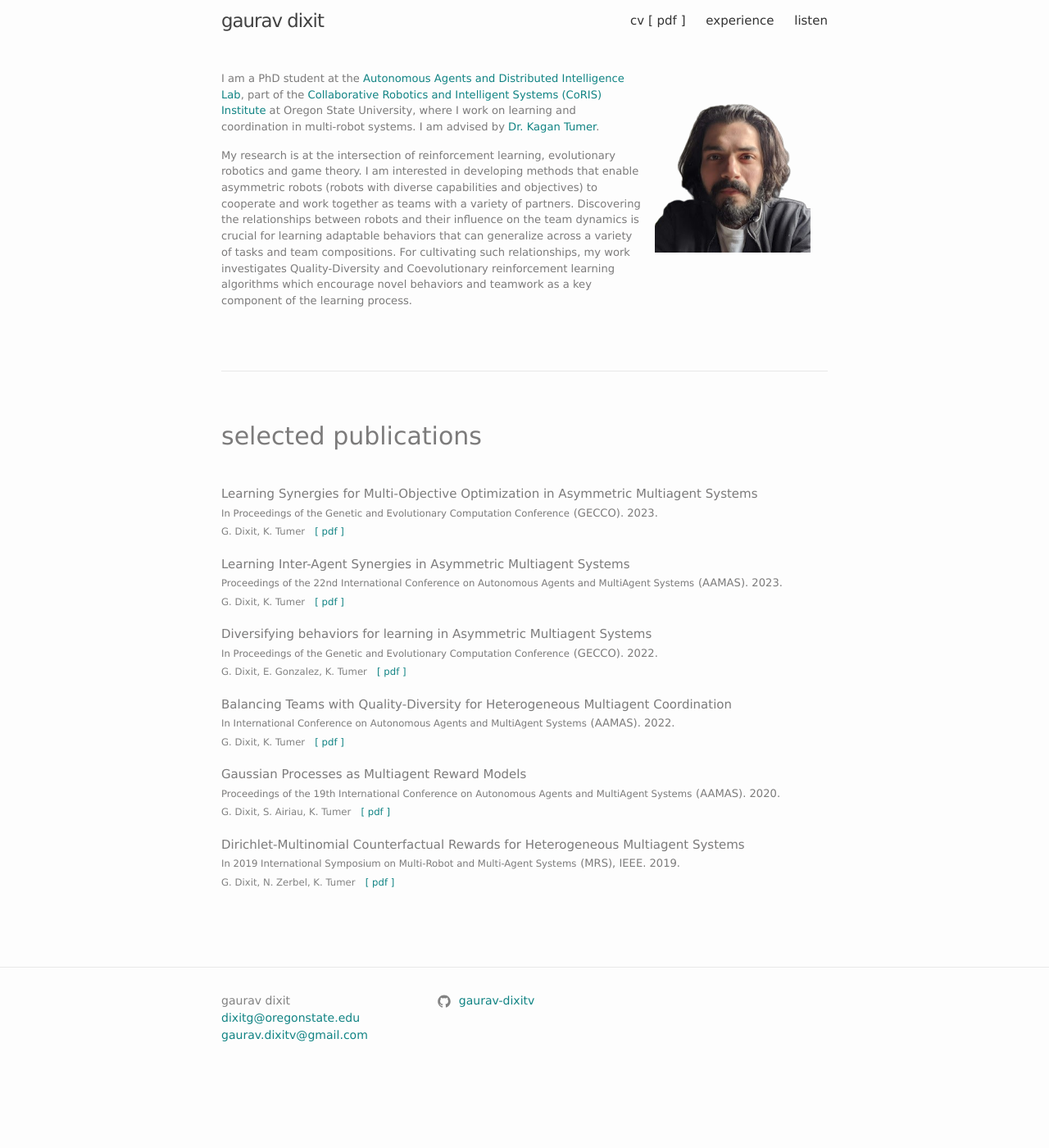
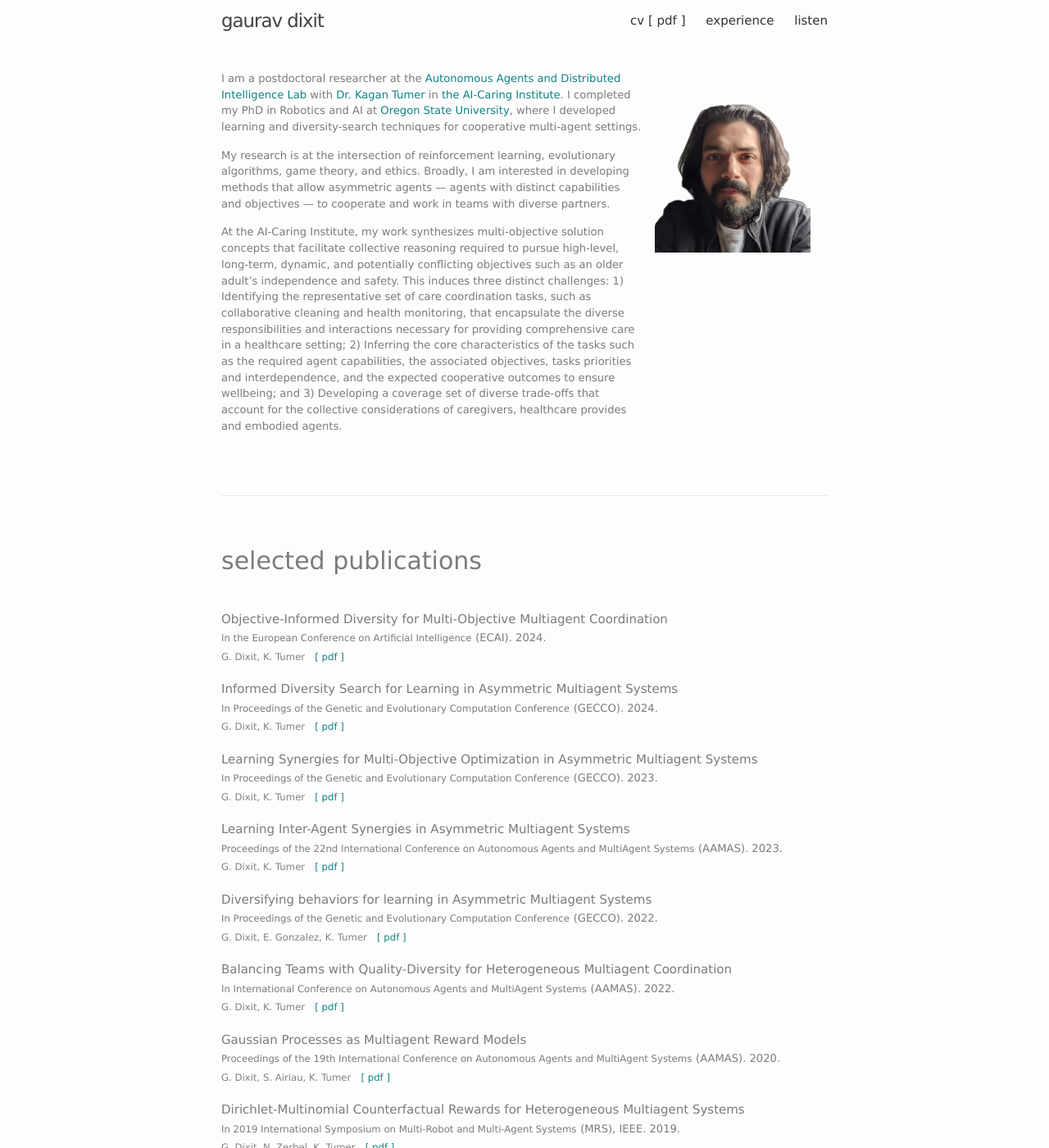
Before and after one commit to gaurav-dixitv/gaurav-dixitv.github.io, a Jekyll site: the page built from index.html, in a window 1280 px wide and 1400 px high. Shown: the whole window at 82% size. Built offline with Jekyll 4.4.1, drawn with Linux system fonts in a browser that asks for light colours.

```diff
--- a/_layouts/home.html
+++ b/_layouts/home.html
@@ -8,47 +8,17 @@ layout: default
     <div class="footer-col-wrapper in-parent align-top">
       <div class="home-desc about-col about-col-2">
         <p class="home-desc">
-          I am a PhD student at the
-          <a class="reference-url" href="https://research.engr.oregonstate.edu/aadi/home">Autonomous Agents and Distributed
-            Intelligence Lab</a>, part of the
-          <a class="reference-url" href="https://engineering.oregonstate.edu/CoRIS">Collaborative Robotics and
-            Intelligent Systems (CoRIS) Institute</a>
-          at Oregon State University, where I work on learning and coordination in multi-robot systems.
-          I am advised by
-          <a class="reference-url" href="https://web.engr.oregonstate.edu/~ktumer/">Dr. Kagan Tumer</a>.
 
+          I am a postdoctoral researcher at the <a class="reference-url" href="https://web.engr.oregonstate.edu/~ktumer/people/">Autonomous Agents and Distributed Intelligence Lab</a> with <a class="reference-url" href="https://web.engr.oregonstate.edu/~ktumer/">Dr. Kagan Tumer</a> in <a class="reference-url" href="https://ai-caring.org/">the AI-Caring Institute</a>. I completed my PhD in Robotics and AI at <a class="reference-url" href="https://engineering.oregonstate.edu/CoRIS">Oregon State University</a>, where I developed learning and diversity-search techniques for cooperative multi-agent settings.
 
         </p>
+
         <p>
-          My research is at the intersection of reinforcement learning, evolutionary robotics and game theory. I am
-          interested in developing methods that enable asymmetric robots (robots with diverse capabilities and
-          objectives) to cooperate and work together as teams with a variety of partners.
+          My research is at the intersection of reinforcement learning, evolutionary algorithms, game theory, and ethics. Broadly, I am interested in developing methods that allow asymmetric agents — agents with distinct capabilities and objectives — to cooperate and work in teams with diverse partners.
+        </p>
 
-          Discovering the relationships between robots and their influence on the team dynamics is crucial for learning
-          adaptable behaviors that can generalize across a variety of tasks and team compositions.
-          For cultivating such relationships, my work investigates Quality-Diversity and Coevolutionary reinforcement
-          learning algorithms which encourage novel behaviors and teamwork as a key component of the learning process.
-
-          <!--
-            My research is at the intersection of reinforcement learning, evolutionary robotics and game theory. I am interested in developing methods that enable asymmetric robots (robots with diverse capabilities and objectives) to cooperate and work together as teams with a variety of partners.
-
-            Discovering the relationships between the robots in a team and their influence on the overall team task is crucial for learning adaptable behaviors that can generalize across a variety of tasks and team compositions.
-            For learning such relationships, my work investigates Quality-Diversity and Coevolutionary reinforcement learning algorithms which encourage novel behaviors and teamwork as a key component of learning.
-          -->
-
-          <!--
-            Discovering generalizable inter-robot synergies is instrumental in learning adaptable behaviors that can generalize across changes in team composition and tasks. To discovery and cultivate rich inter-robot relationships, I leverage ideas from Quality-Diversity algorithms, latent behavior spaces and coevolutionary reinforcement learning.
-
-          latent spaces, Quality Diversity and
-            A key insight
-            investigating the rich evolving tapestry of agent synergies in response to the changes in other agents' utilities, the tasks and the teams in which they operate.
-
-            The multi-objective fitness $\Phi_t$ captures a rich constellation of dependencies and trade-offs
-
-            To learn and maintain these synergies, agents must learn to balance their utilities with the team objectives, and more subtly with the utilities of other agent classes
-
-            Our method equips agents to find such valuable inter-agent synergies for robust teaming
-            -->
+        <p>
+          At the AI-Caring Institute, my work synthesizes multi-objective solution concepts that facilitate collective reasoning required to pursue high-level, long-term, dynamic, and potentially conflicting objectives such as an older adult’s independence and safety. This induces three distinct challenges: 1) Identifying the representative set of care coordination tasks, such as collaborative cleaning and health monitoring, that encapsulate the diverse responsibilities and interactions necessary for providing comprehensive care in a healthcare setting; 2) Inferring the core characteristics of the tasks such as the required agent capabilities, the associated objectives, tasks priorities and interdependence, and the expected cooperative outcomes to ensure wellbeing; and 3) Developing a coverage set of diverse trade-offs that account for the collective considerations of caregivers, healthcare provides and embodied agents.
         </p>
       </div>
       <div class="about-col about-col-1">
```
Also changed, not shown: _layouts/experience.html (+5 -2 lines), _papers/2024-10-27-mones.markdown (added, +16 -0 lines), _papers/2024-6-27-nes.markdown (added, +16 -0 lines), 2 other files.
